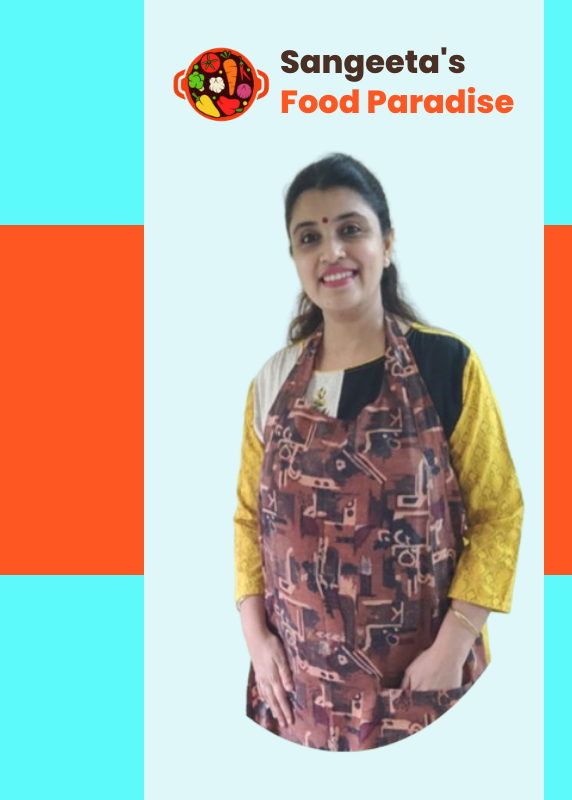
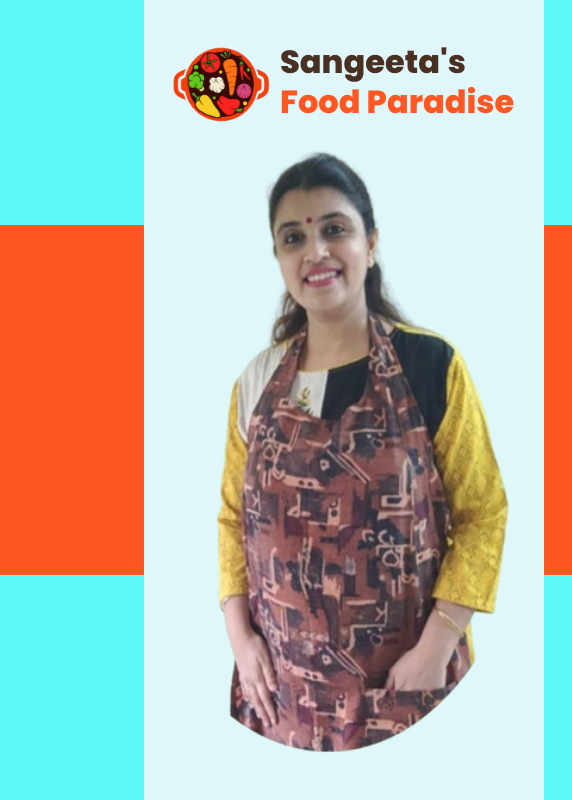
Before and after one commit to adityapai05/mini-projects, a plain HTML site: page recipe-blog-landing-page/index.html in a window 1280 px wide. Shown: the full height of the page, 0-572 px from the left. Drawn offline with Linux system fonts and the light colour scheme.

Commit message:
Made changes to alignment

```diff
--- a/recipe-blog-landing-page/style.css
+++ b/recipe-blog-landing-page/style.css
@@ -50,6 +50,8 @@ a:visited {
   text-align: left;
   background-color: var(--extra-light);
   z-index: 2;
+  right: auto;
+  left: 9rem;
 }
 .ribbon-white h1 {
   line-height: 2.5rem;
@@ -80,7 +82,7 @@ a:visited {
 .logo-container {
   position: absolute;
   top: 4.4rem;
-  left: 10rem;
+  left: -8rem;
   width: 75px;
   height: 75px;
   z-index: 3;
@@ -90,7 +92,13 @@ a:visited {
   height: 100%;
   object-fit: contain;
   border-radius: 10px;
+
 }
+.container-left img {
+    right: auto;
+    left: calc(8rem + 40px);
+}
+
 .ribbon-white h1 {
   padding: 2rem;
   font-size: 2rem;
```
Also changed, not shown: recipe-blog-landing-page/index.html (+6 -1 lines).
